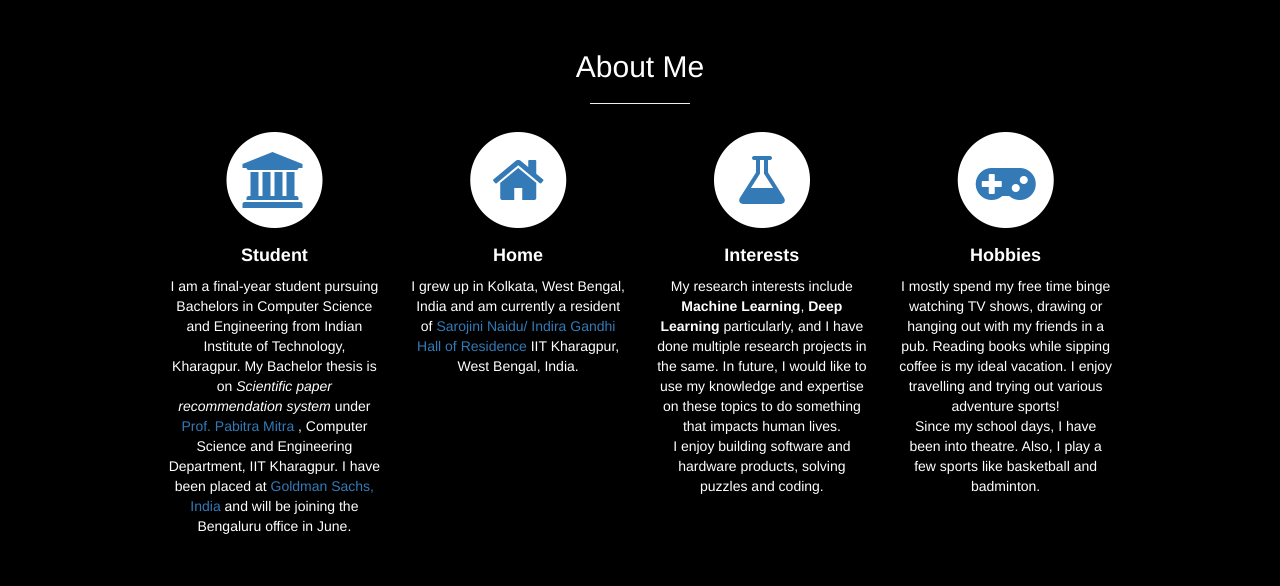
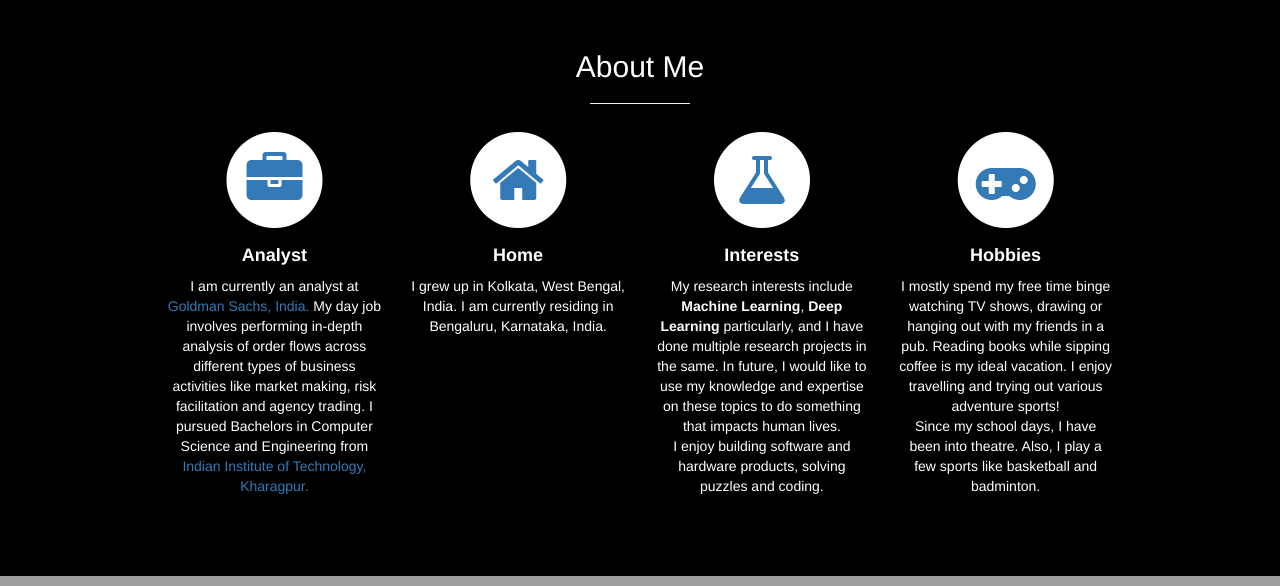
Before and after one commit to riya-bubna/riya-bubna, a plain HTML site: page index.html in a window 1280 px wide. Shown: the part 1120-1706 px from the top of the page. Drawn offline with Linux system fonts and the light colour scheme; grey boxes are pictures that could not be loaded.

Commit message:
Basic changes to profile

```diff
--- a/css/stylish-portfolio.css
+++ b/css/stylish-portfolio.css
@@ -229,7 +229,7 @@ hr.small-b{
 	border-radius: 150px;
 	-webkit-border-radius: 150px;
 	-moz-border-radius: 150px;
-	background: url(../img/riya.jpg) no-repeat left;
+	background: url(../img/dp.jpg) no-repeat left;
     z-index: 2;
     background-position: left -30px top;
     background-size: 210px 210px;
@@ -238,6 +238,8 @@ hr.small-b{
     -moz-filter: contrast(130%);
     -o-filter: contrast(130%);
     -ms-filter: contrast(130%);
+    /*-webkit-transform: rotate(90deg);
+    transform: rotate(90deg);*/
 	bacground-size:cover;
 }
 
--- a/index.html
+++ b/index.html
@@ -6,9 +6,9 @@
 	<meta charset="utf-8">
 	<meta http-equiv="X-UA-Compatible" content="IE=edge">
 	<meta name="viewport" content="width=device-width, initial-scale=1">
-	<meta name="description" content="Postfolio Website of Riya Bubna, final year student of IIT Kharagpur, aspiring robotics engineer and currently learning how-not-to loose at chess. All his research and projects are listed here.">
+	<meta name="description" content="Portfolio Website of Riya Bubna, analyst at Goldman Sachs, currently learning how-not-to lose at chess. All her research and projects are listed here.">
 	<meta name="author" content="Riya Bubna">
-	<link rel="icon" type="image/png" href="img/riya.jpg">
+	<link rel="icon" type="image/png" href="img/dp.jpg">
 	<title>Riya Bubna</title>
 
 	<!-- Custom CSS -->
@@ -87,12 +87,12 @@
       <div class="service-item">
       <span class="fa-stack fa-4x">
         <i class="fa fa-circle fa-stack-2x"></i>
-        <i class="fa fa-university fa-stack-1x text-primary"></i>
+        <i class="fa fa-briefcase fa-stack-1x text-primary"></i>
       </span>
       <h4>
-        <strong>Student</strong>
+        <strong>Analyst</strong>
       </h4>
-      <p>I am a final-year student pursuing Bachelors in Computer Science and Engineering from Indian Institute of Technology, Kharagpur. My Bachelor thesis is on <i>Scientific paper recommendation system</i> under <a href="http://cse.iitkgp.ac.in/~pabitra/">Prof. Pabitra Mitra </a>, Computer Science and Engineering Department, IIT Kharagpur. I have been placed at <a href="http://www.goldmansachs.com/worldwide/india/"> Goldman Sachs, India</a> and will be joining the Bengaluru office in June.</p>
+      <p>I am currently an analyst at <a href="https://www.goldmansachs.com/worldwide/india/">Goldman Sachs, India.</a> My day job involves performing in-depth analysis of order flows across different types of business activities like market making, risk facilitation and agency trading. I pursued Bachelors in Computer Science and Engineering from <a href = "http://www.iitkgp.ac.in/">Indian Institute of Technology, Kharagpur.</a> </p>
       </div>
       </div>
       <div class="col-md-3 col-sm-6">
@@ -104,7 +104,7 @@
       <h4>
         <strong>Home</strong>
       </h4>
-      <p>I grew up in Kolkata, West Bengal, India and am currently a resident of <a href="https://wiki.metakgp.org/w/Sarojini_Naidu_/_Indira_Gandhi_Hall_of_Residence">Sarojini Naidu/ Indira Gandhi Hall of Residence</a> IIT Kharagpur, West Bengal, India. </p>
+      <p>I grew up in Kolkata, West Bengal, India. I am currently residing in Bengaluru, Karnataka, India. </p>
       </div>
       </div>
       <div class="col-md-3 col-sm-6">
@@ -501,7 +501,7 @@
 				<div class="extra-detail">
 				  <h4>Actor, Encore - Technology Dramatics Society</h4>
 				</div>
-				<p class="text-muted">July 2013 - Present</p>
+				<p class="text-muted">July 2013 - July 2017</p>
 				<p>Active member of the English Dramatics Society, IIT Kharagpur and have participated in various stage plays and street plays as a part of the dramatics team.</p>
 			  </article>
 
```
Also changed, not shown: img/dp.jpg (added), 3 other files.
